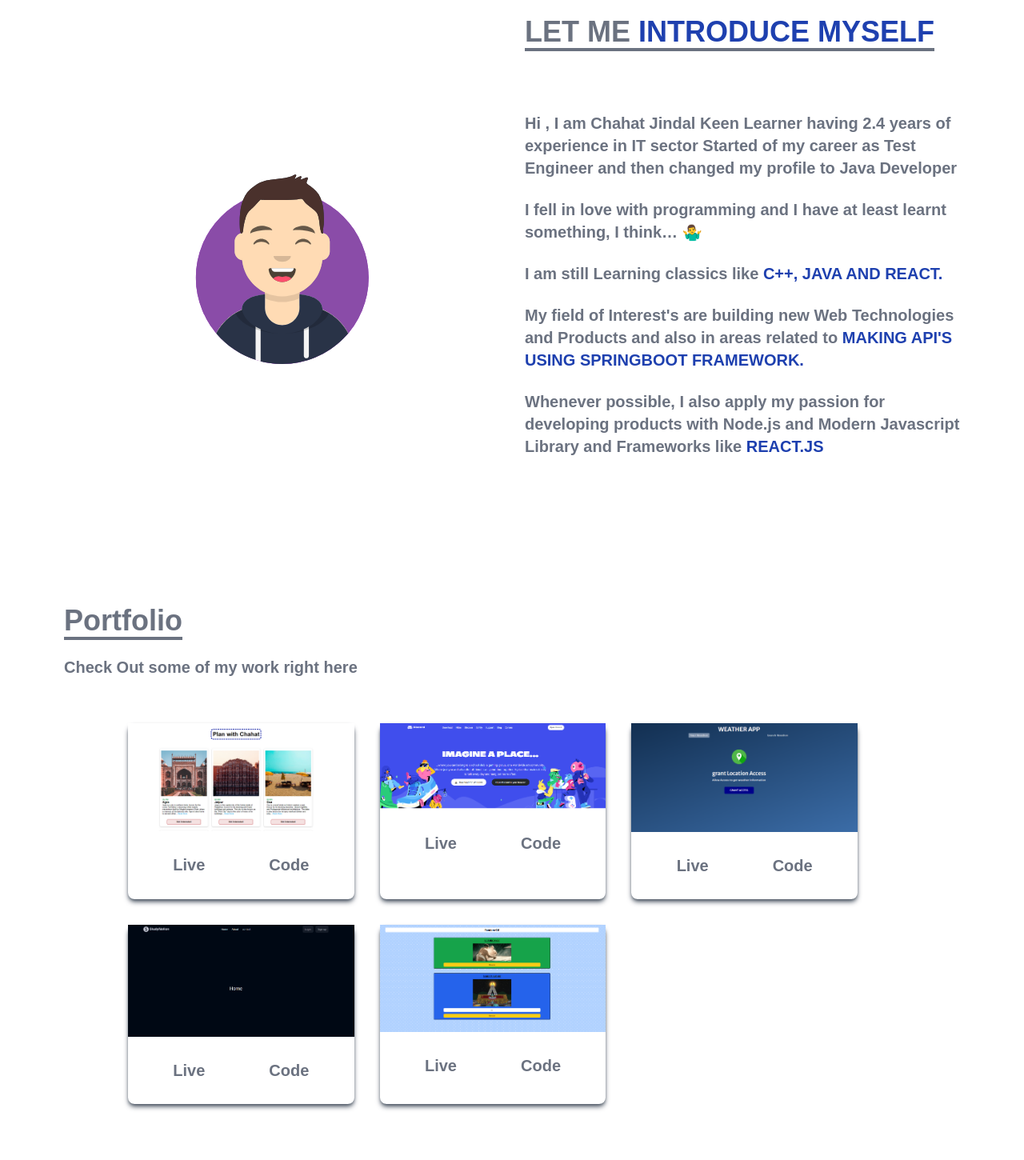
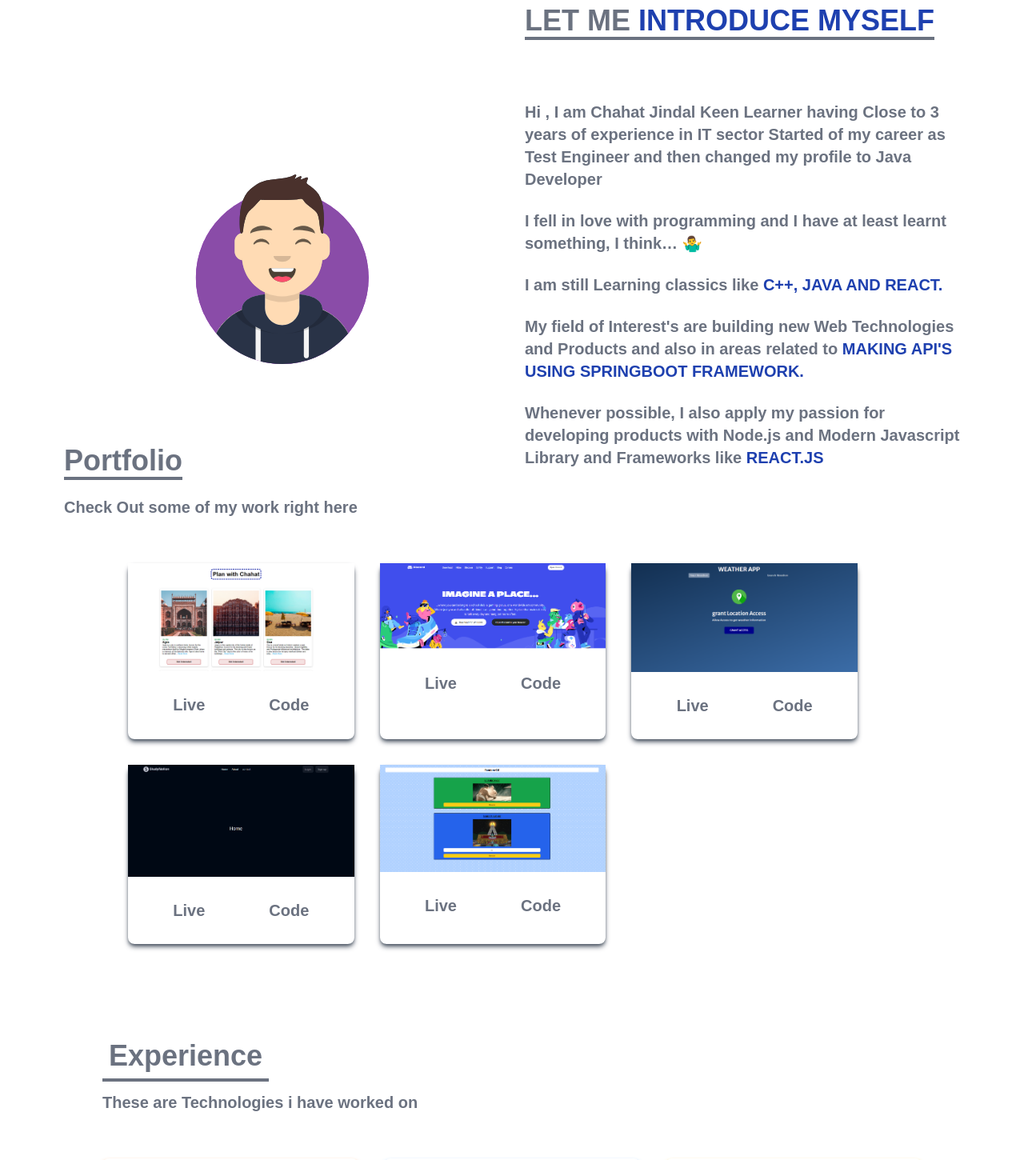
Before and after one commit to chahatjl/Portfolio, a React (Create React App) app: page / in a window 1280 px wide. Shown: the part 1040-2490 px from the top of the page at 80% size. Built offline with nearby package versions, Linux system fonts and the light colour scheme.

Commit message:
added media queries and new css file

```diff
--- a/src/components/About.js
+++ b/src/components/About.js
@@ -19,7 +19,7 @@
             </div>
 
           <p className='text-xl mt-12'>
-        Hi , I am Chahat Jindal Keen Learner having 2.4 years of experience in IT sector
+        Hi , I am Chahat Jindal Keen Learner having Close to 3 years of experience in IT sector
 
         Started of my career as Test Engineer and then changed my profile to Java Developer
          </p>
--- a/src/components/Portfolio.js
+++ b/src/components/Portfolio.js
@@ -4,10 +4,11 @@
 import Project3 from "../stack/Project3.PNG"
 import Project4 from "../stack/Project4.PNG"
 import Project5 from "../stack/Project5.PNG"
+import "./portfolio.css";
 const Portfolio = () => {
 
     return (
-        <div name="portfolio" className='dark:bg-gradient-to-b from-black to-gray-800 w-full text-gray-500 font-bold text-xl lg:mt-[100px] sm:mt-[345px]'>
+        <div name="portfolio" className='dark:bg-gradient-to-b from-black to-gray-800 w-full text-gray-500 font-bold text-xl sm:mt-[-100px] custom-margin'>
 
             <div className='max-w-screen-lg p-4 max-auto flex flex-col
 justify-center w-full h-full'>
@@ -16,7 +17,7 @@
                     <p className='py-6'>Check Out some of my work right here</p>
                 </div>
 
-                <div className='grid sm:grid-cols-2 md:grid-cols-3 gap-8 px-12 sm:px-0 ml-20'>
+                <div className='grid mb-9 sm:grid-cols-2 md:grid-cols-3 gap-8 px-12 sm:px-0 ml-20'>
 
 
                         <div className='shadow-md shadow-gray-600 rounded-lg duration-200 hover:scale-105'>
@@ -47,7 +48,7 @@
                                 <a href='https://github.com/chahatjl/router-project-starter'target='_blank' rel="noreferrer"><button className='w-1/2 px-6 py-3 m-4 duration-200 hover:scale-105'>Code</button></a>
                             </div>
                         </div>
-                        <div className='shadow-md shadow-gray-600 rounded-lg duration-200 hover:scale-105'>
+                        <div className='shadow-md  shadow-gray-600 rounded-lg duration-200 hover:scale-105'>
                             <img src={Project5} alt='Random-Gif-Generator' />
                             <div className='flex items-center justify-center'>
                                 <a href='https://random-gif-generator-eight.vercel.app/'target='_blank' rel="noreferrer"><button className='w-1/2 px-6 py-3 m-4 duration-200 hover:scale-105'>Live</button></a>
--- /dev/null
+++ b/src/components/portfolio.css
@@ -0,0 +1,5 @@
+@media (min-width: 400px) {
+    .custom-margin {
+      margin-top: 505px;
+    }
+  }
```
